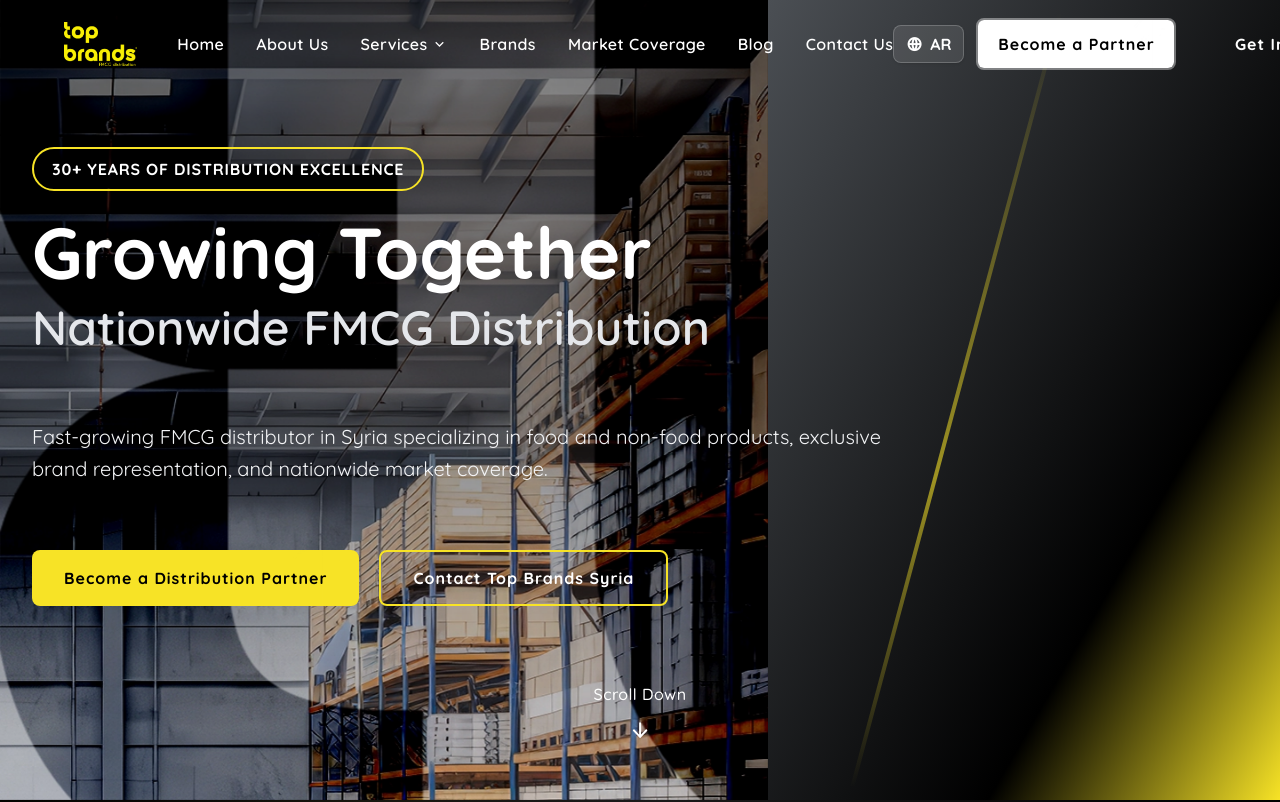
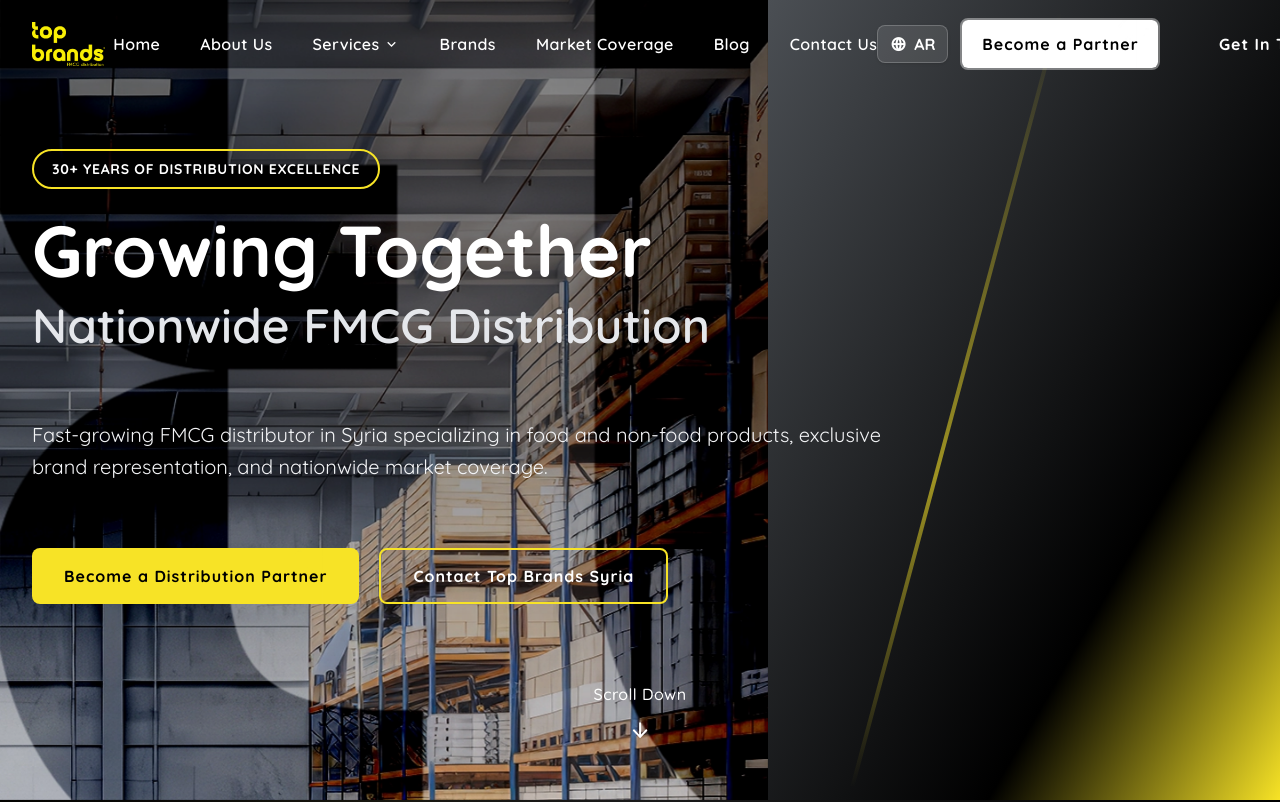
Before and after one commit to Abdelraahman-Khaled/topbrands-next, a Next.js app: page /en in a window 1280 px wide. Shown: the top 802 px of the page. Built offline with nearby package versions, Linux system fonts and the light colour scheme.

Commit message:
update2  v2

```diff
--- a/app/[locale]/components/Navbar.jsx
+++ b/app/[locale]/components/Navbar.jsx
@@ -139,12 +139,13 @@
           : "bg-transparent border-transparent py-5"
         } ${isOpen ? "bg-white/95 !backdrop-blur-3xl" : ""}`}
     >
-      <div className="w-full px-4 xl:px-16 mx-auto">
-        <div className="flex items-center justify-between h-12">
+      <div className=" px-4 sm:px-6 md:px-8 w-full">
+        <div className="flex items-center justify-between h-12 relative">
+          {/* Logo */}
           <motion.div
             variants={itemVariants}
             whileTap={{ scale: 0.97 }}
-            className="shrink-0 me-4 xl:me-10"
+            className="shrink-0 pe-2"
           >
             <LocalizedLink
               href="/"
@@ -159,7 +160,7 @@
           </motion.div>
 
           {/* Staggered Navigation Links */}
-          <div className="hidden xl:flex items-center gap-5 xl:gap-8 mx-auto">
+          <div className="hidden lg:flex items-center gap-5 xl:gap-10">
             {links.map((link) => (
               <motion.div
                 key={link.key}
@@ -231,6 +232,7 @@
               <i className="ri-global-line"></i>
               {currentLocale === "en" ? "AR" : "EN"}
             </motion.button>
+            <div className="hidden xl:flex items-center gap-2 xl:gap-3">
               <LocalizedLink
                 href="/become-a-partner"
                 className="mask-btn mask-btn--none-white h-full! p-3"
@@ -249,6 +251,7 @@
                   {t("get_in_touch")}
                 </button>
               </LocalizedLink>
+            </div>
           </motion.div>
 
           {/* Mobile Menu Toggle */}
@@ -287,9 +290,9 @@
                 className="flex items-center"
               >
                 <img
-                  src="/images/logo.webp"
+                  src="/images/logo-mobile.webp"
                   alt="Top Brands"
-                  className="h-9 w-auto object-contain brightness-0"
+                  className="h-9 w-auto object-contain"
                 />
               </LocalizedLink>
               <div className="flex items-center gap-4">
@@ -315,14 +318,22 @@
                 {links.map((link) => (
                   <motion.div key={link.key} variants={mobileItemVariants}>
                     {link.sublinks ? (
-                      <div className="flex flex-col">
+                      <div className="flex flex-col border-b border-gray-50">
+                        <div className="flex items-center justify-between group">
+                          <LocalizedLink
+                            href={link.href}
+                            onClick={toggleMenu}
+                            className="text-2xl font-bold text-gray-900 py-4 px-4 flex-1"
+                          >
+                            {t(link.key)}
+                          </LocalizedLink>
                           <button
                             onClick={() => setMobileSubMenuOpen(!mobileSubMenuOpen)}
-                          className="text-2xl font-bold text-gray-900 py-4 border-b border-gray-50 flex items-center justify-between group px-4 w-full text-left"
+                            className="p-4 focus:outline-none"
                           >
-                          <span>{t(link.key)}</span>
                             <i className={`ri-arrow-down-s-line text-brand-yellow text-3xl transition-transform duration-300 ${mobileSubMenuOpen ? "rotate-180" : ""}`}></i>
                           </button>
+                        </div>
                         <AnimatePresence>
                           {mobileSubMenuOpen && (
                             <motion.div
@@ -398,6 +409,6 @@
           </motion.div>
         )}
       </AnimatePresence>
-    </motion.nav>
-  );
+    </motion.nav >
+  )
 }
--- a/app/[locale]/home/components/Hero.jsx
+++ b/app/[locale]/home/components/Hero.jsx
@@ -45,7 +45,7 @@
         <div className="space-y-6 sm:space-y-8 flex flex-col items-start w-full">
           {/* Badge */}
           <div className="inline-flex animate-fade-in mb-2 sm:mb-4">
-            <span className="px-[14px] sm:px-[18px] py-[6px] sm:py-[8px] text-white rounded-full text-[12px] sm:text-base font-bold uppercase tracking-wider border border-2 border-[#F7E326]">
+            <span className="px-[14px] sm:px-[18px] py-[6px] sm:py-[8px] text-white rounded-full text-[12px] sm:text-sm font-bold uppercase tracking-wider border border-2 border-[#F7E326]">
               {t("years_group")}
             </span>
           </div>
```
Also changed, not shown: public/images/logo-mobile.webp (added). Lines whose indentation alone changed are shown as unchanged.
